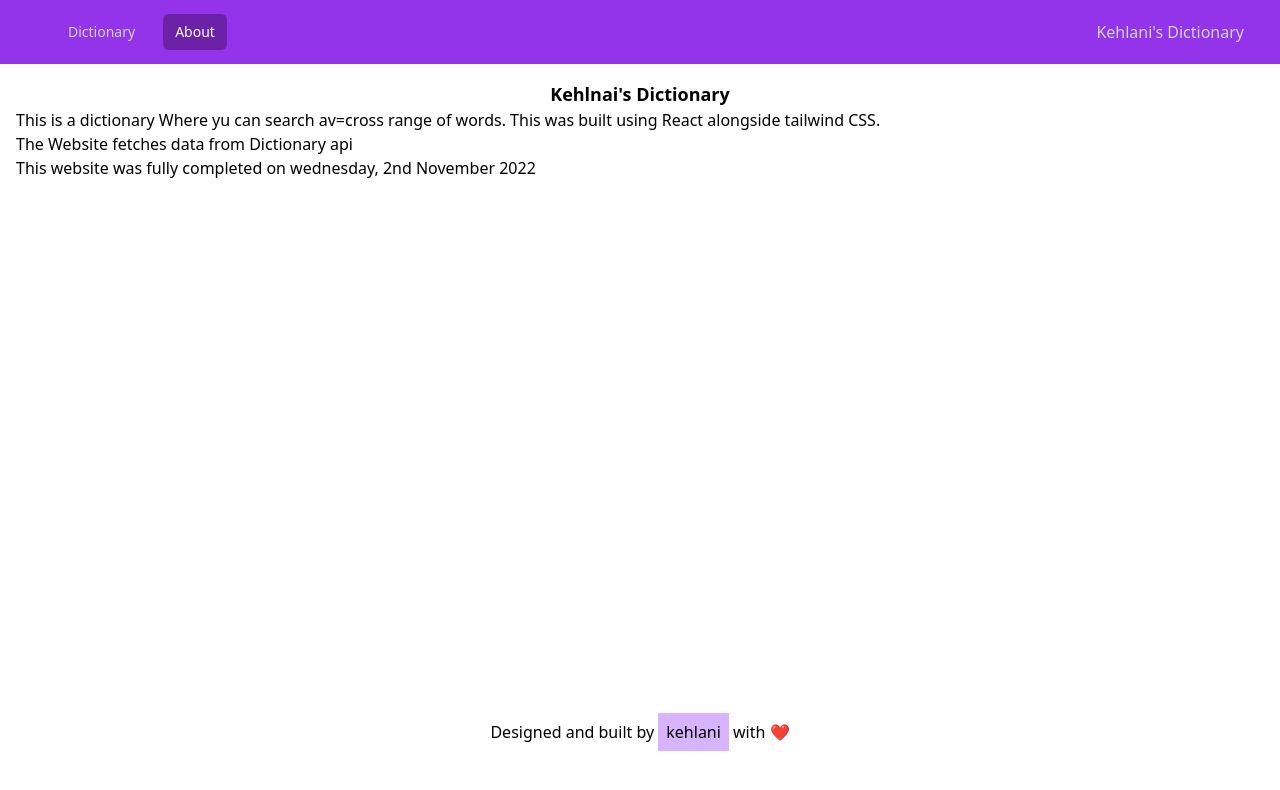
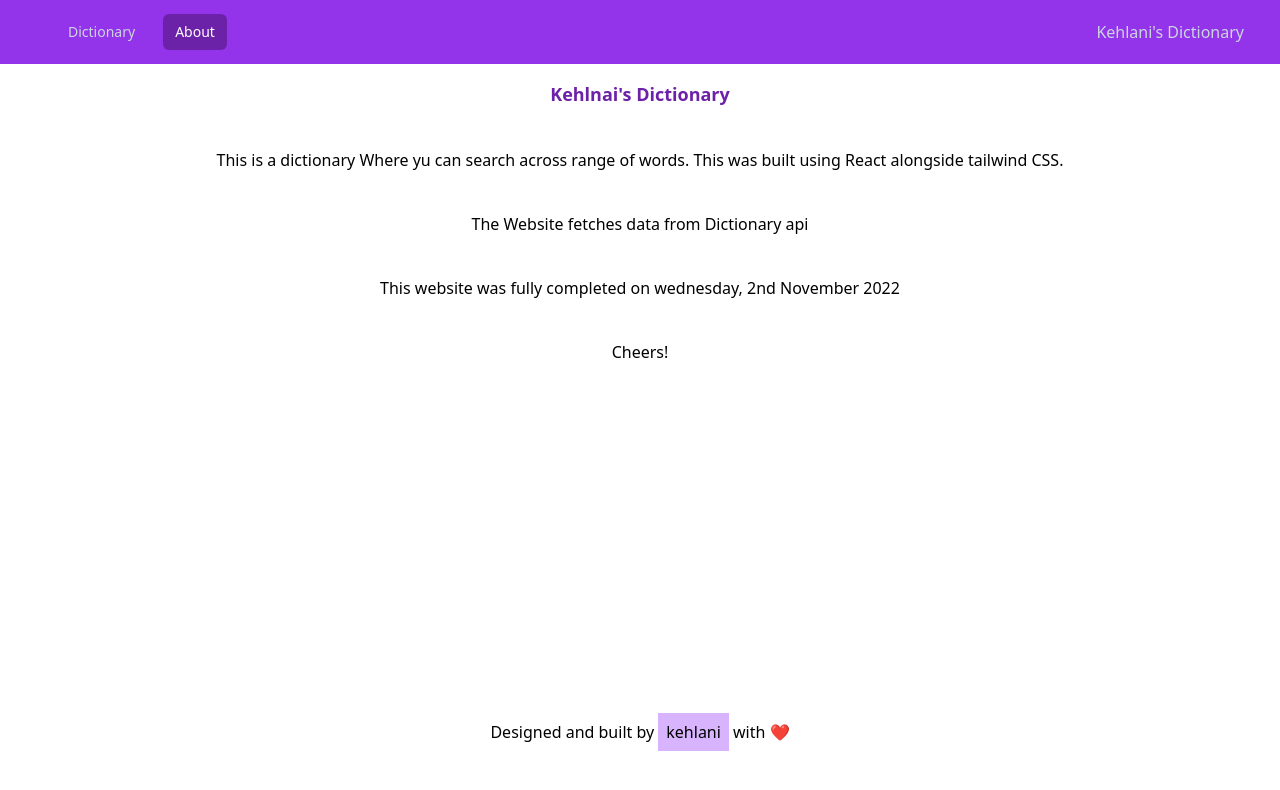
Before and after one commit to kelani34/Dictionary, a React (Vite) app: page /about in a window 1280 px wide. Shown: the top 790 px of the page. Built offline with nearby package versions, Linux system fonts and the light colour scheme.

Commit message:
Fix: About spacing

```diff
--- a/src/pages/About.jsx
+++ b/src/pages/About.jsx
@@ -3,15 +3,18 @@ import React from 'react'
 function About() {
   return (
     <>
-    <h1 className='text-lg font-bold text-center'>Kehlnai's Dictionary</h1>
+    <div className='text-center h-full flex flex-col space-y-10'>
+    <h1 className='text-lg font-bold text-center text-purple-800'>Kehlnai's Dictionary</h1>
 
-    <p>This is a dictionary Where yu can search av=cross range of words. This was built using React alongside tailwind CSS.</p>
+    <p>This is a dictionary Where yu can search across range of words. This was built using React alongside tailwind CSS.</p>
 
     <p>The Website fetches data from <a href='https://dictionaryapi.dev'>Dictionary api</a></p>
 
     <p>This website was fully completed on wednesday, 2nd November 2022</p>
 
-    <p> </p>
+    <p> Cheers! </p>
+
+    </div>
 
     </>
   )
```
